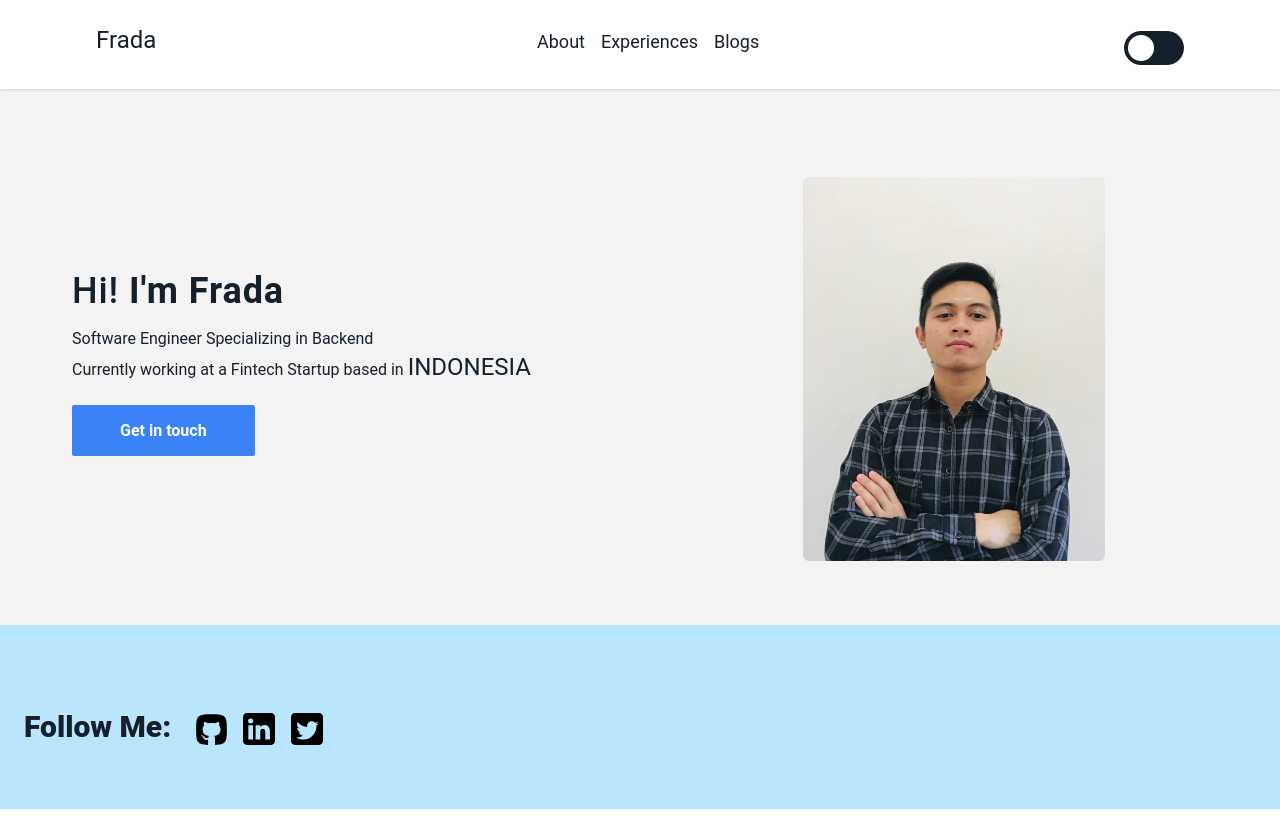
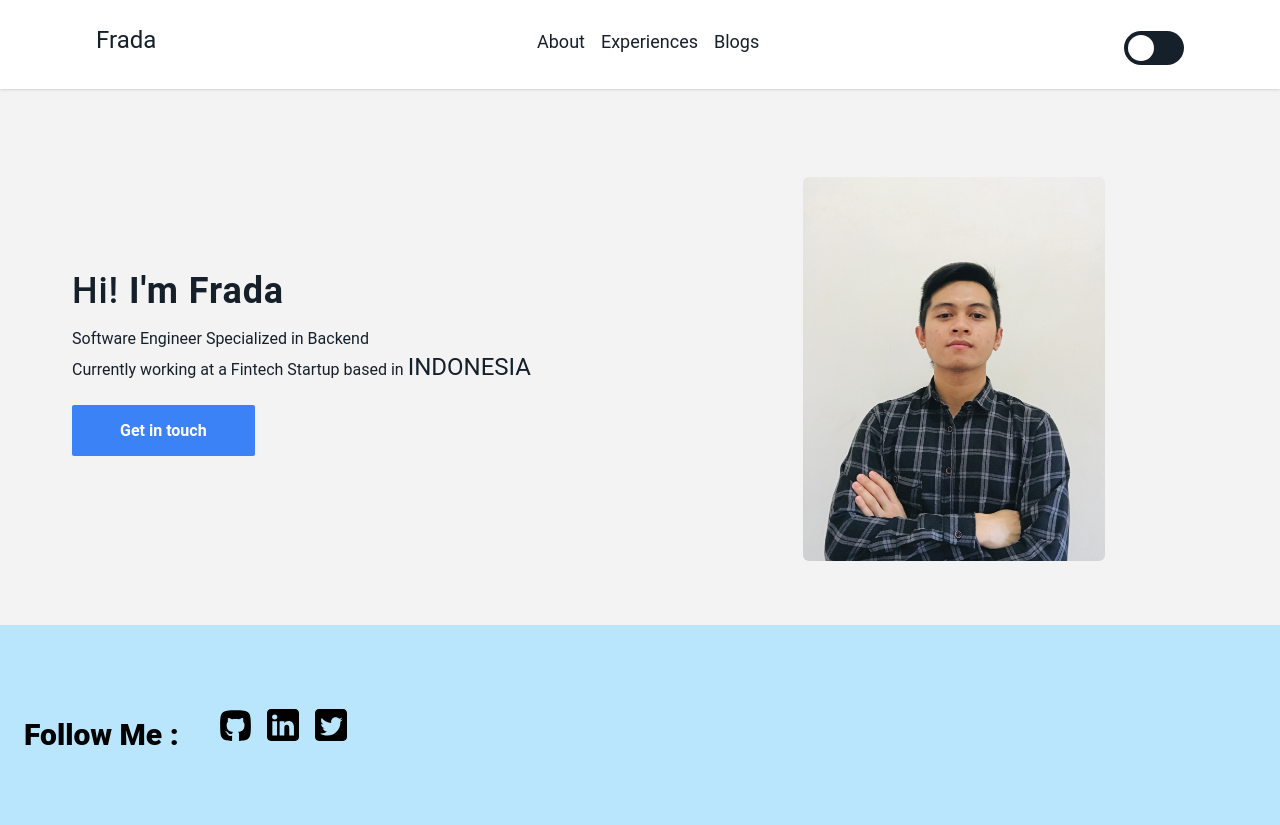
Before and after one commit to f-bahesna/personal-site, a Vue app: page / in a window 1280 px wide. Built offline with nearby package versions, Linux system fonts and the light colour scheme; the HTML template or start-up script is replaced by a standard one.

Commit message:
feature(about): add about page

```diff
--- a/src/components/Home.vue
+++ b/src/components/Home.vue
@@ -3,7 +3,7 @@
     <div class="flex flex-col items-center w-full md:flex-row md:w-1/2">
       <div class="max-w-lg md:mx-12 md:order-2 text-center sm:text-left">
         <h1 class="text-3xl font-medium tracking-wide md:text-4xl" alt="frada">Hi! <span class="font-bold">I'm Frada</span></h1>
-        <p class="mt-4" alt="introducing lianum frada bahesna">Software Engineer Specializing in Backend <br> Currently working at a Fintech Startup based in <span class="text-2xl">INDONESIA</span></p>
+        <p class="mt-4" alt="introducing lianum frada bahesna">Software Engineer Specialized in Backend <br> Currently working at a Fintech Startup based in <span class="text-2xl">INDONESIA</span></p>
         <div class="mt-4 sm:mt-9">
           <a href="#" class="block px-12 py-4 font-semibold text-center text-white transition-colors duration-200 transform bg-blue-500 rounded-sm md:inline hover:bg-blue-400">Get in touch</a>
         </div>
--- a/src/components/page/followMe.vue
+++ b/src/components/page/followMe.vue
@@ -1,8 +1,10 @@
 <template>
-  <div class="bg-sky-200">
-    <div class="container flex flex-col px-6 pt-12 sm:py-4 mx-auto space-y-6 md:h-128 md:py-16 md:flex-row md:items-center md:space-x-6">
-      <div class="flex mt-5 font-black text-3xl">Follow Me:</div>
-      <div class="flex flex-row gap-4">
+  <div class="bg-sky-200 py-6">
+    <div class="container flex flex-col-md md:px-6 pt-12 px-12 sm:py-4 mx-auto md:h-128 md:py-12 md:flex-row md:items-center md:space-x-6">
+      <div>
+        <h1 class="flex md:mt-5 font-black text-black text-2xl mr-4 md:text-3xl">Follow Me :</h1>
+      </div>
+      <div class="flex flex-row md:mx-auto gap-4">
         <a href="https://github.com/f-bahesna" alt="github" class="hover:bg-sky-800 hover:shadow-lg focus:bg-sky-700 focus:shadow-lg focus:outline-none focus:ring-0 active:bg-blue-800 active:shadow-lg transition duration-150 ease-in-out" target="_blank">
           <svg xmlns="http://www.w3.org/2000/svg" xmlns:xlink="http://www.w3.org/1999/xlink" width="32px" height="32px" viewBox="0 0 32 32" version="1.1">
             <g id="surface1">
```
